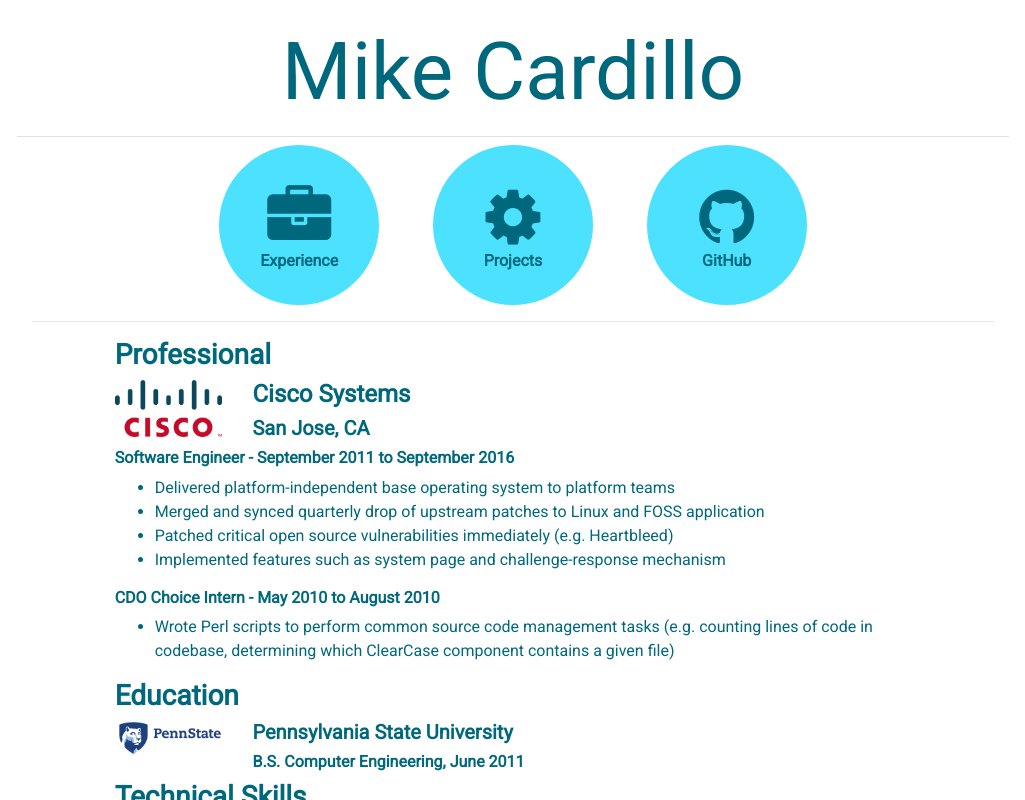
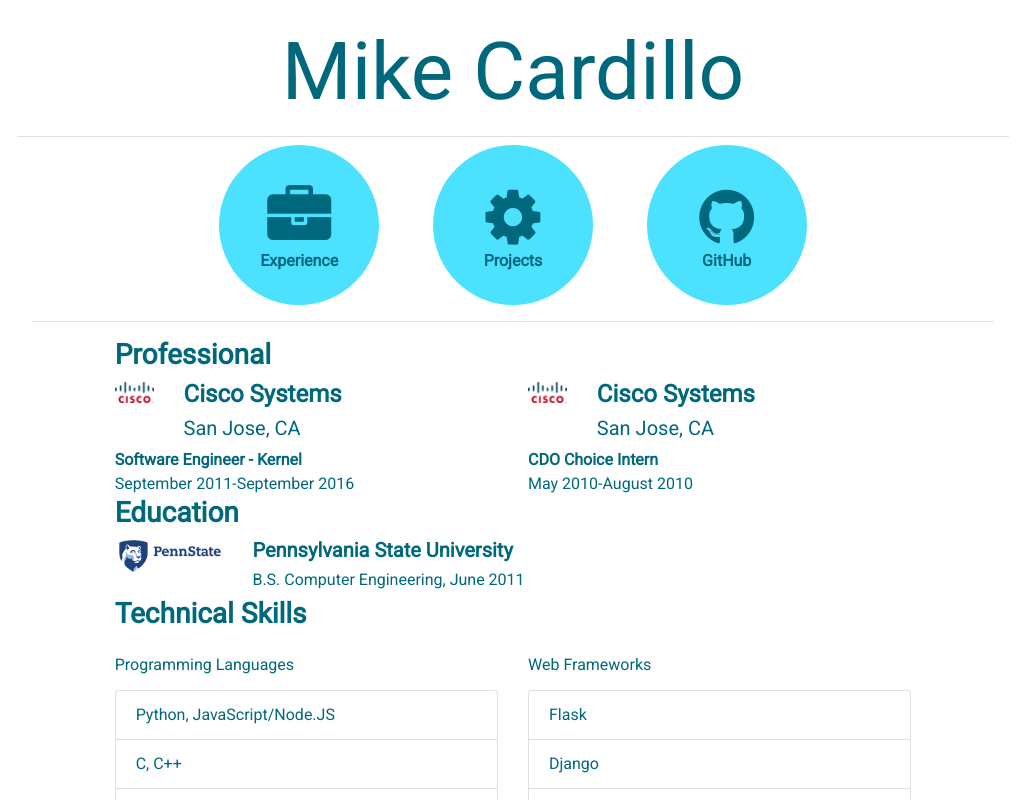
Before and after one commit to mcardillo55/portfolio-react, a React (Create React App) app: page / in a window 1280 px wide. Shown: the top 800 px of the page, without its empty margins (127-1152 px from the left). Built offline with nearby package versions, Linux system fonts and the light colour scheme.

Commit message:
Made new Job component for jobs. Removed roles from jobs. Removed bold from h5, h6

```diff
--- a/src/App.css
+++ b/src/App.css
@@ -1,4 +1,4 @@
-h2, h3, h4, h5, h6 {
+h2, h3, h4 {
     font-weight: bold;
 }
 
--- a/src/components/ExperienceSection.jsx
+++ b/src/components/ExperienceSection.jsx
@@ -6,36 +6,30 @@ import Row from 'react-bootstrap/Row';
 import Col from 'react-bootstrap/Col';
 import Image from 'react-bootstrap/Image';
 import Card from 'react-bootstrap/Card';
+import Job from './Job';
 
 const ExperienceSection = () => {
   return(
     <div id="experience">
         <div id="professional">
             <h3>Professional</h3>
-            <div className="job">
                 <Row>
-                    <Col xs={2}>
-                        <Image className="heading-image" src={CiscoLogo} alt="Cisco Logo" fluid/>
+                    <Col xs={6}>
+                        <Job image={CiscoLogo}
+                             company="Cisco Systems"
+                             location="San Jose, CA"
+                             title="Software Engineer - Kernel"
+                             years="September 2011-September 2016" />
                     </Col>
-                    <Col xs={10}>
-                        <h4>Cisco Systems</h4>
-                        <h5>San Jose, CA</h5>
+                    <Col xs={6}>
+                        <Job image={CiscoLogo}
+                             company="Cisco Systems"
+                             location="San Jose, CA"
+                             title="CDO Choice Intern"
+                             years="May 2010-August 2010" />
                     </Col>
                 </Row>
-                <h6 className="job-title">Software Engineer - September 2011 to September 2016</h6>
-                <ul className="job-roles">
-                    <li>Delivered platform-independent base operating system to platform teams</li>
-                    <li>Merged and synced quarterly drop of upstream patches to Linux and FOSS application</li>
-                    <li>Patched critical open source vulnerabilities immediately (e.g. Heartbleed)</li>
-                    <li>Implemented features such as system page and challenge-response mechanism</li>
-                </ul>
-                <h6 className="job-title">CDO Choice Intern - May 2010 to August 2010</h6>
-                <ul className="job-roles">
-                    <li>Wrote Perl scripts to perform common source code management tasks (e.g. counting lines of code in codebase, determining which ClearCase component contains a given file)</li>
-                </ul>
-            </div>
         </div>
-
         <div id="education">
             <h3>Education</h3>
             <Row>
@@ -43,12 +37,11 @@ const ExperienceSection = () => {
                     <Image className="heading-image" src={PSULogo} alt="Penn State Logo" fluid/>
                 </Col>
                 <Col xs={7}>
-                    <h5>Pennsylvania State University</h5>
+                    <h5 className="font-weight-bold">Pennsylvania State University</h5>
                     <h6>B.S. Computer Engineering, June 2011</h6>
                 </Col>
             </Row>
         </div>
-
         <div id="skills">
             <h3>Technical Skills</h3>
             <Row>
--- /dev/null
+++ b/src/components/Job.jsx
@@ -0,0 +1,32 @@
+import React from 'react';
+import Row from 'react-bootstrap/Row';
+import Col from 'react-bootstrap/Col';
+import Image from 'react-bootstrap/Image';
+
+const Job = (props) => {
+    return(
+        <>
+            <Row>
+                <Col xs={2}>
+                    <Image className="heading-image" src={props.image} fluid/>
+                </Col>
+                <Col xs={10}>
+                    <h4>{props.company}</h4>
+                    <h5>{props.location}</h5>
+                </Col>
+            </Row>
+            <Row>
+                <Col xs={12}>
+                    <div className="job-title font-weight-bold">{props.title}</div>
+                </Col>
+            </Row>
+            <Row>
+                <Col xs={12}>
+                    <div>{props.years}</div>
+                </Col>
+            </Row>
+        </>
+    )
+}
+
+export default Job;
```
